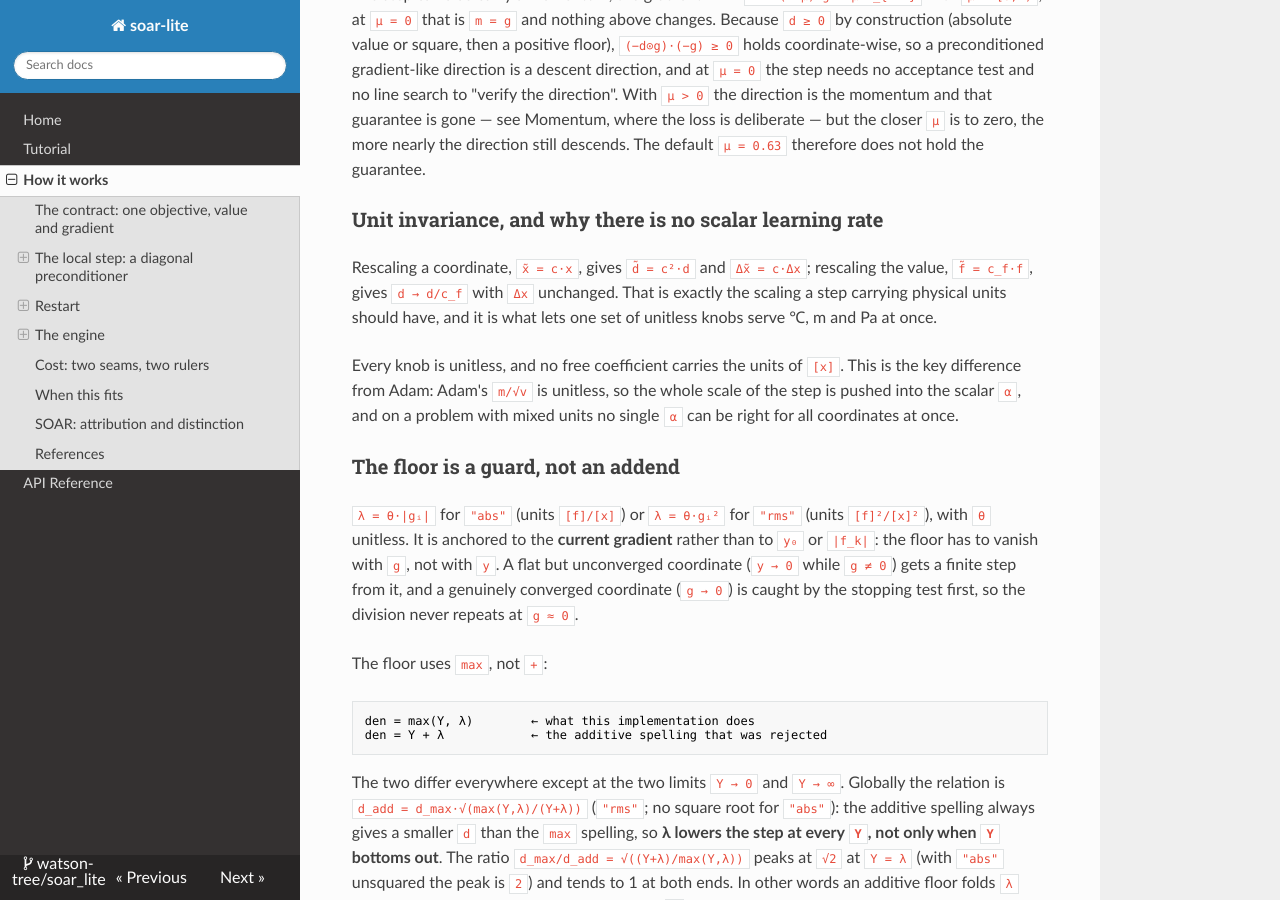
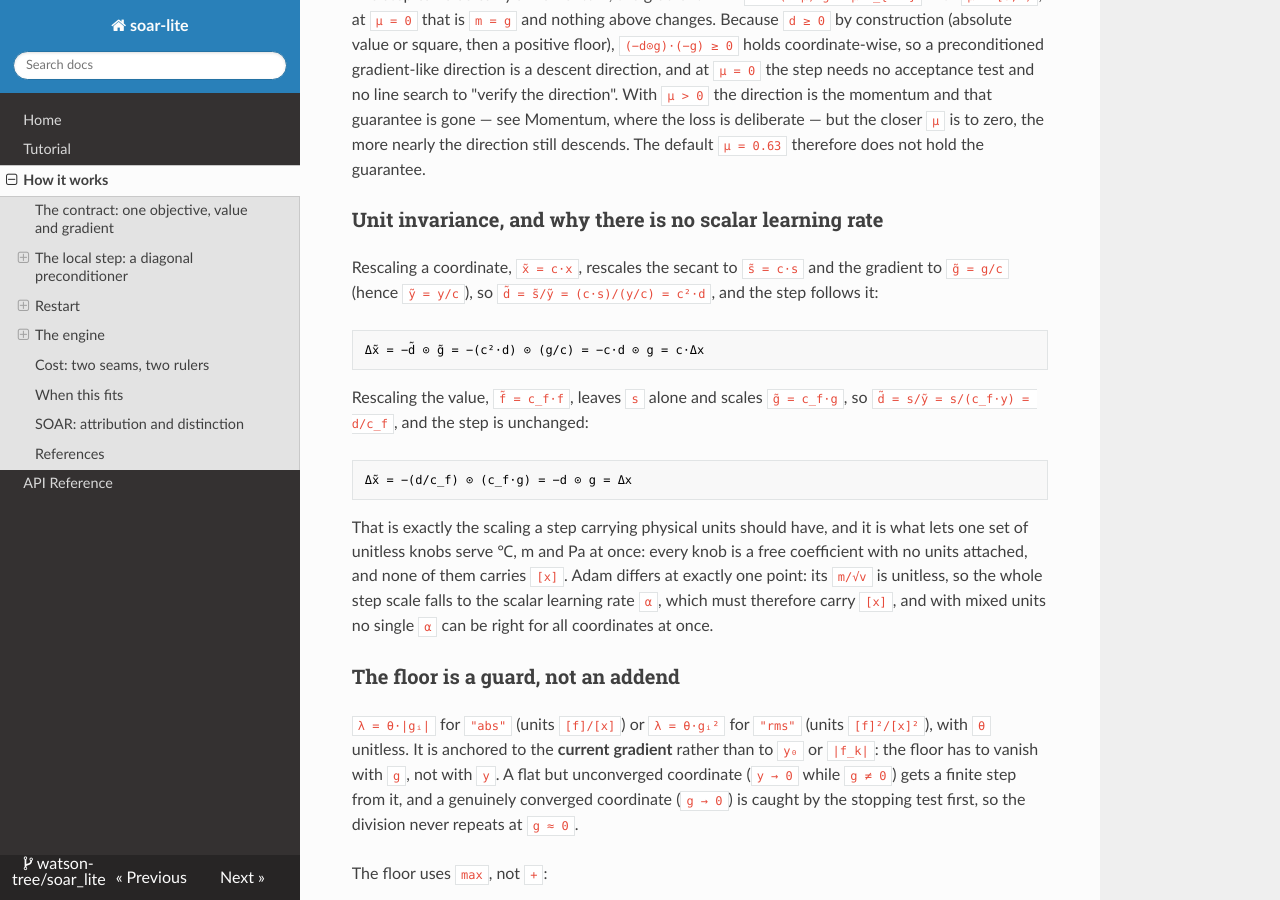
Before and after one commit to watson-tree/soar_lite, an MkDocs documentation site: the page built from docs/explanation/how-it-works.md, in a window 1280 px wide and 900 px high, scrolled down 1685 px. Built offline with MkDocs 1.6.1, drawn with Linux system fonts in a browser that asks for light colours; nearby versions of some CDN libraries.

Commit message:
docs: derive the unit-invariance claim instead of asserting it
The section stated `d̃ = c²·d` and `Δx̃ = c·Δx` without a step showing where
either came from. Show the two chains — the secant pair and the gradient
scaling in opposite directions under `x̃ = c·x`, and only the gradient scaling
under `f̃ = c_f·f`.

Fold the "every knob is unitless" sentence into the paragraph it belongs to,
and name the unit `α` carries in Adam: `m/√v` is unitless, so the whole step
scale falls to the scalar, and `α` therefore has to carry `[x]`.

````diff
--- a/docs/explanation/how-it-works.md
+++ b/docs/explanation/how-it-works.md
@@ -81,15 +81,27 @@ hold the guarantee.
 
 ### Unit invariance, and why there is no scalar learning rate
 
-Rescaling a coordinate, `x̃ = c·x`, gives `d̃ = c²·d` and `Δx̃ = c·Δx`; rescaling
-the value, `f̃ = c_f·f`, gives `d → d/c_f` with `Δx` unchanged. That is exactly
-the scaling a step carrying physical units should have, and it is what lets one
-set of unitless knobs serve ℃, m and Pa at once.
+Rescaling a coordinate, `x̃ = c·x`, rescales the secant to `s̃ = c·s` and the
+gradient to `g̃ = g/c` (hence `ỹ = y/c`), so `d̃ = s̃/ỹ = (c·s)/(y/c) = c²·d`,
+and the step follows it:
 
-Every knob is unitless, and no free coefficient carries the units of `[x]`. This
-is the key difference from Adam: Adam's `m/√v` is unitless, so the whole scale of
-the step is pushed into the scalar `α`, and on a problem with mixed units no
-single `α` can be right for all coordinates at once.
+```text
+Δx̃ = −d̃ ⊙ g̃ = −(c²·d) ⊙ (g/c) = −c·d ⊙ g = c·Δx
+```
+
+Rescaling the value, `f̃ = c_f·f`, leaves `s` alone and scales `g̃ = c_f·g`, so
+`d̃ = s/ỹ = s/(c_f·y) = d/c_f`, and the step is unchanged:
+
+```text
+Δx̃ = −(d/c_f) ⊙ (c_f·g) = −d ⊙ g = Δx
+```
+
+That is exactly the scaling a step carrying physical units should have, and it
+is what lets one set of unitless knobs serve ℃, m and Pa at once: every knob is
+a free coefficient with no units attached, and none of them carries `[x]`. Adam
+differs at exactly one point: its `m/√v` is unitless, so the whole step scale
+falls to the scalar learning rate `α`, which must therefore carry `[x]`, and with
+mixed units no single `α` can be right for all coordinates at once.
 
 ### The floor is a guard, not an addend
 
````
